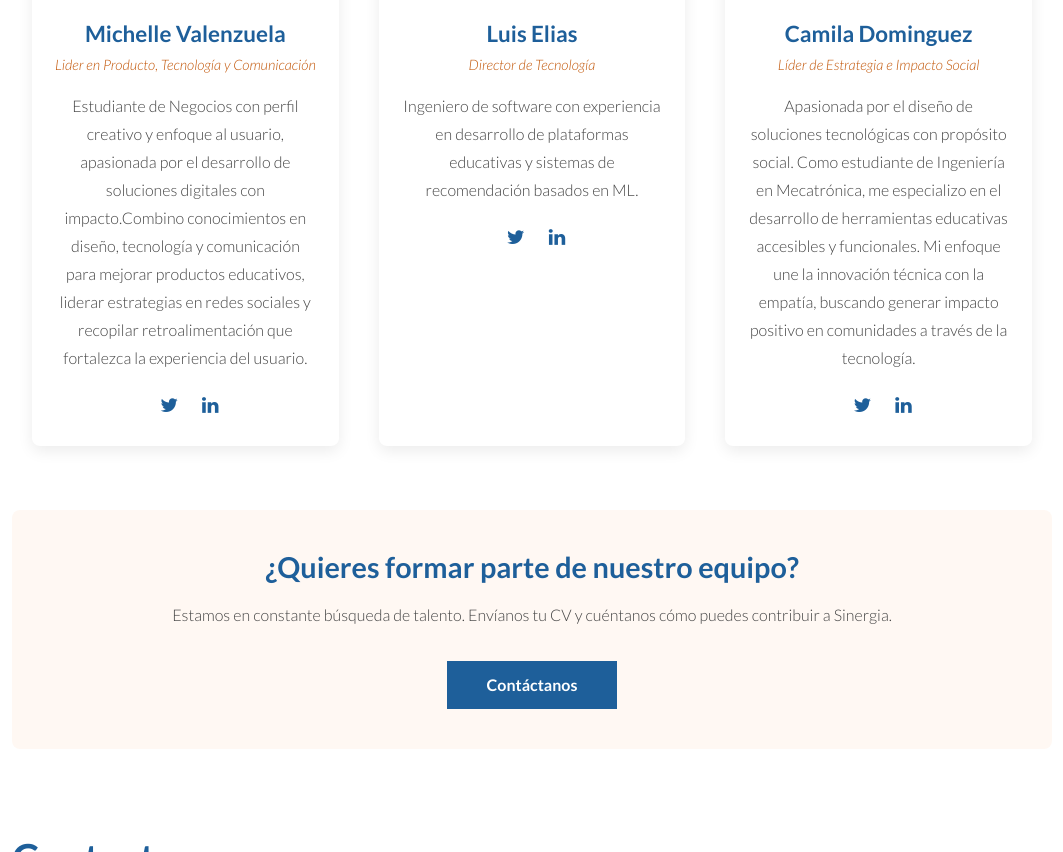
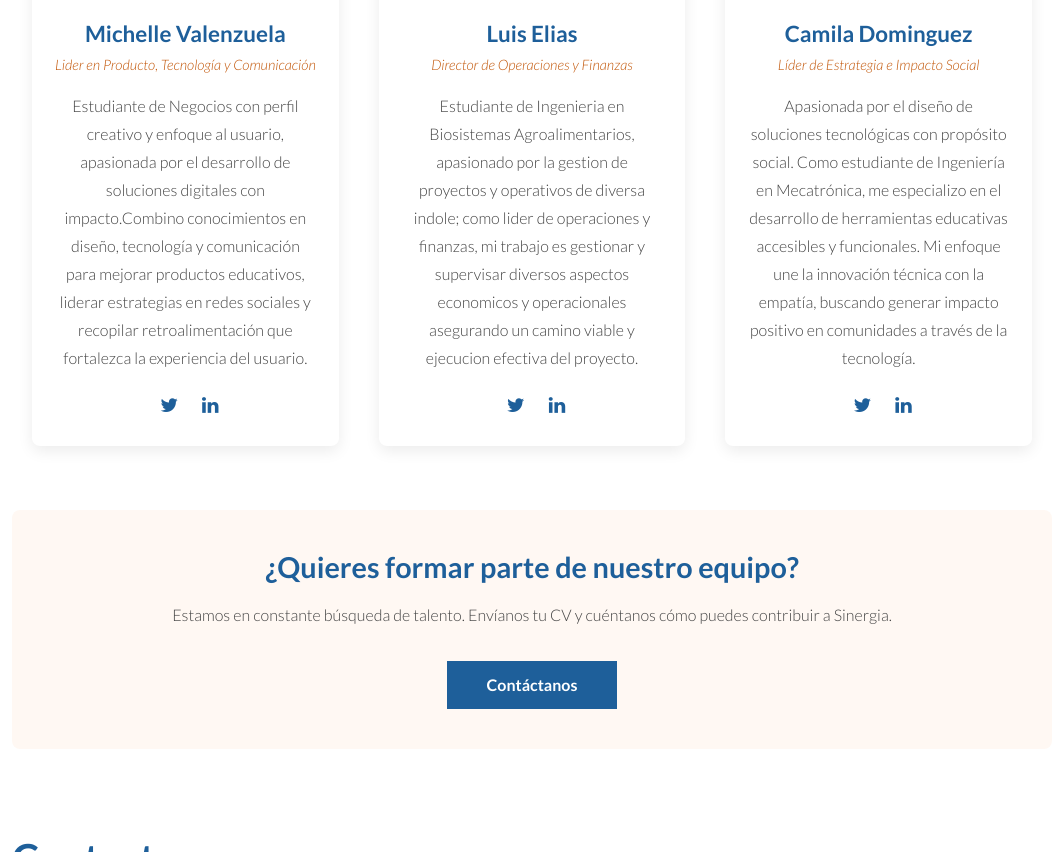
Before and after one commit to badouintec/sinergiaedu, a plain HTML site: page index.html in a window 1280 px wide. Shown: the part 6419-7271 px from the top of the page, without its empty margins (108-1171 px from the left). Drawn offline with Linux system fonts and the light colour scheme.

Commit message:
He cambiado mi descripcion y titulo
Yo, Luis, he colocado el titulo de director operativo y de finanzas del proyecto y una breve descripcion del rol

```diff
--- a/index.html
+++ b/index.html
@@ -232,8 +232,8 @@
                             <img src="images/team2.jpg" alt="Team Member">
                         </div>
                         <h3>Luis Elias</h3>
-                        <p class="member-role">Director de Tecnología</p>
-                        <p>Ingeniero de software con experiencia en desarrollo de plataformas educativas y sistemas de recomendación basados en ML.</p>
+                        <p class="member-role">Director de Operaciones y Finanzas</p>
+                        <p>Estudiante de Ingenieria en Biosistemas Agroalimentarios, apasionado por la gestion de proyectos y operativos de diversa indole; como lider de operaciones y finanzas, mi trabajo es gestionar y supervisar diversos aspectos economicos y operacionales asegurando un camino viable y ejecucion efectiva del proyecto.</p>
                         <ul class="member-social">
                             <li><a href="#" class="icon fa-twitter"><span class="label">Twitter</span></a></li>
                             <li><a href="#" class="icon fa-linkedin"><span class="label">LinkedIn</span></a></li>
```
